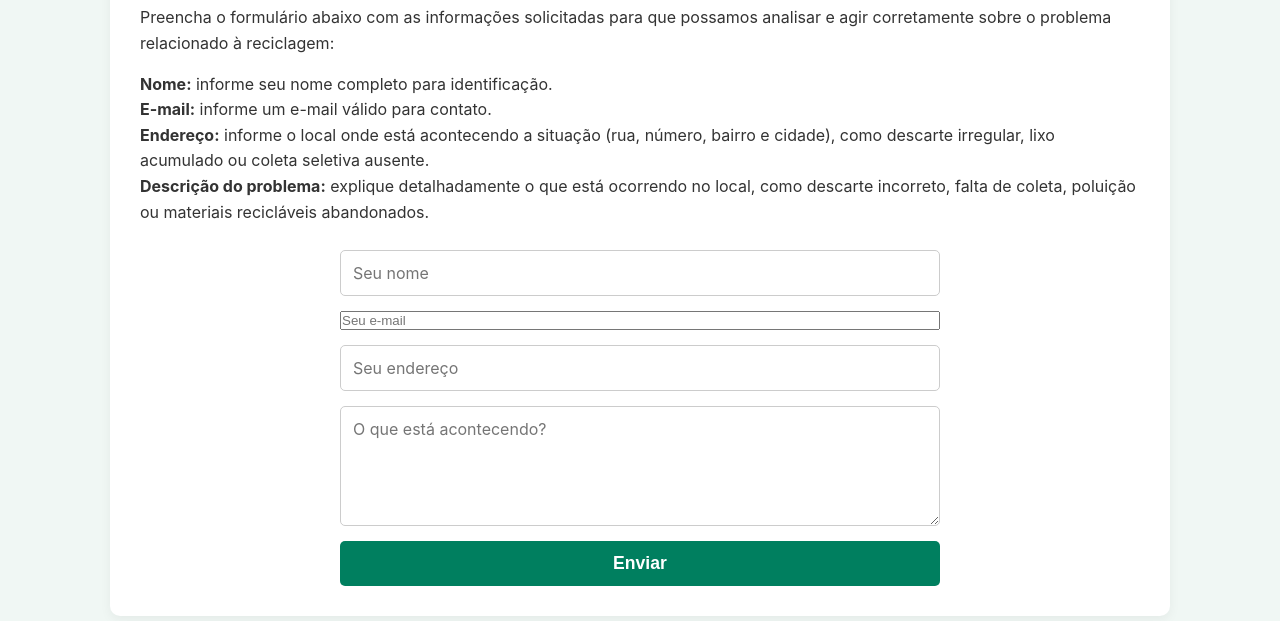
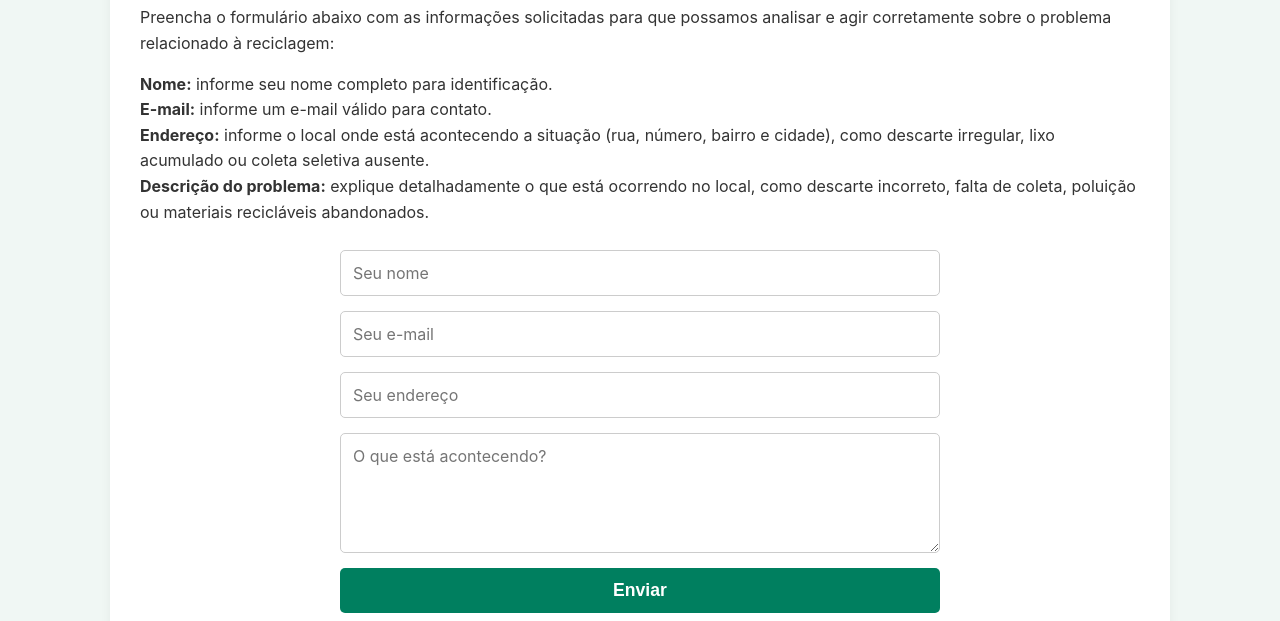
Before and after one commit to DevMiguel-max/ProjetoReciclaMais, a plain HTML site: page denuncias.html in a window 1280 px wide. Shown: the part 179-800 px from the top of the page. Drawn offline with Linux system fonts and the light colour scheme.

Commit message:
Atualizar o style.css

```diff
--- a/style.css
+++ b/style.css
@@ -296,7 +296,9 @@ form {
     margin-right: auto;
 }
 
+/* *** CÓDIGO CORRIGIDO AQUI *** */
 form input[type="text"],
+form input[type="email"],
 form textarea {
     width: 100%;
     padding: 12px;
```
